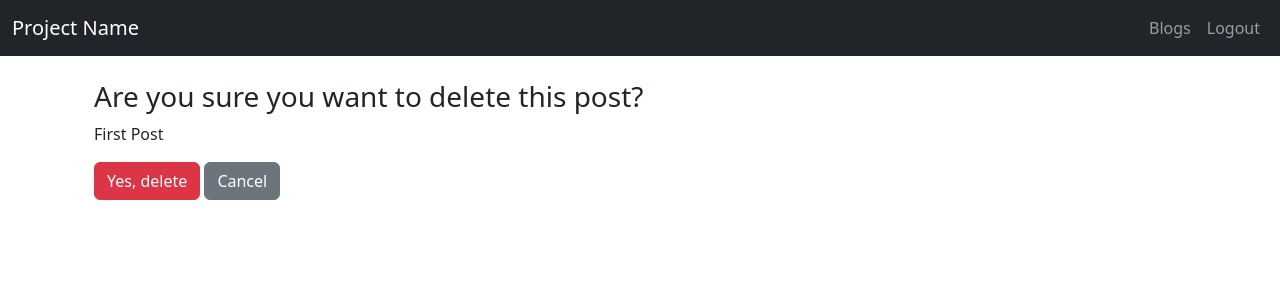
After one commit to Fatima-NW/Blogging-Platform, a Django app: page /posts/1/delete/ in a window 1280 px wide. The commit adds this page. Shown: the top 300 px of the page. Run offline with Django 5.2, Linux system fonts and the light colour scheme; a user stored in the database is signed in; data comes from the database, SQL or seed files in the repository.

Commit message:
Add delete post

```diff
--- a/posts/urls.py
+++ b/posts/urls.py
@@ -1,11 +1,12 @@
 from django.urls import path
-from .views import PostListView, PostDetailView, PostCreateView, PostUpdateView, add_comment, toggle_like
+from .views import PostListView, PostDetailView, PostCreateView, PostUpdateView, PostDeleteView, add_comment, toggle_like
 
 urlpatterns = [
     path("", PostListView.as_view(), name="post_list"),
     path("<int:pk>/", PostDetailView.as_view(), name="post_detail"),
     path("new/", PostCreateView.as_view(), name="post_create"),
     path("<int:pk>/edit/", PostUpdateView.as_view(), name="post_edit"),
+    path("<int:pk>/delete/", PostDeleteView.as_view(), name="post_delete"),
     path("<int:pk>/comment/", add_comment, name="add_comment"),
     path("<int:pk>/like/", toggle_like, name="toggle_like"),
 ]
--- a/posts/views.py
+++ b/posts/views.py
@@ -2,7 +2,7 @@ from django.contrib.auth.mixins import LoginRequiredMixin
 from django.contrib.auth.decorators import login_required
 from django.shortcuts import get_object_or_404, redirect
 from django.core.exceptions import PermissionDenied
-from django.views.generic import ListView, DetailView, CreateView, UpdateView
+from django.views.generic import ListView, DetailView, CreateView, UpdateView, DeleteView
 from .models import Post, Comment, Like
 from .forms import PostForm, CommentForm
 from django.urls import reverse_lazy
@@ -59,6 +59,17 @@ class PostUpdateView(LoginRequiredMixin, UpdateView):
             raise PermissionDenied("You are not allowed to edit this post.")
         return post
 
+class PostDeleteView(LoginRequiredMixin, DeleteView):
+    model = Post
+    template_name = "posts/post_confirm_delete.html"
+    success_url = reverse_lazy("post_list")
+
+    def get_object(self, queryset=None):
+        post = super().get_object(queryset)
+        if post.author != self.request.user:
+            raise PermissionDenied("You are not allowed to delete this post.")
+        return post
+
 @login_required
 def add_comment(request, pk):
     post = get_object_or_404(Post, pk=pk)
--- /dev/null
+++ b/templates/posts/post_confirm_delete.html
@@ -0,0 +1,15 @@
+{% extends "base.html" %}
+
+{% block title %}Delete Post{% endblock %}
+
+{% block content %}
+<div class="container">
+    <h3>Are you sure you want to delete this post?</h3>
+    <p>{{ object.title }}</p>
+    <form method="post">
+        {% csrf_token %}
+        <button type="submit" class="btn btn-danger">Yes, delete</button>
+        <a href="{% url 'post_detail' object.pk %}" class="btn btn-secondary">Cancel</a>
+    </form>
+</div>
+{% endblock %}
--- a/templates/posts/post_detail.html
+++ b/templates/posts/post_detail.html
@@ -7,7 +7,10 @@
     <div class="d-flex justify-content-between align-items-center">
         <h2 class="mb-0">{{ post.title }}</h2>
         {% if user == post.author %}
-            <a href="{% url 'post_edit' post.pk %}" class="btn btn-warning btn-sm">Edit</a>
+            <div>
+                <a href="{% url 'post_edit' post.pk %}" class="btn btn-warning btn-sm">Edit</a>
+                <a href="{% url 'post_delete' post.pk %}" class="btn btn-danger btn-sm">Delete</a>
+            </div>
         {% endif %}
     </div>
     <p>{{ post.content }}</p>
```
